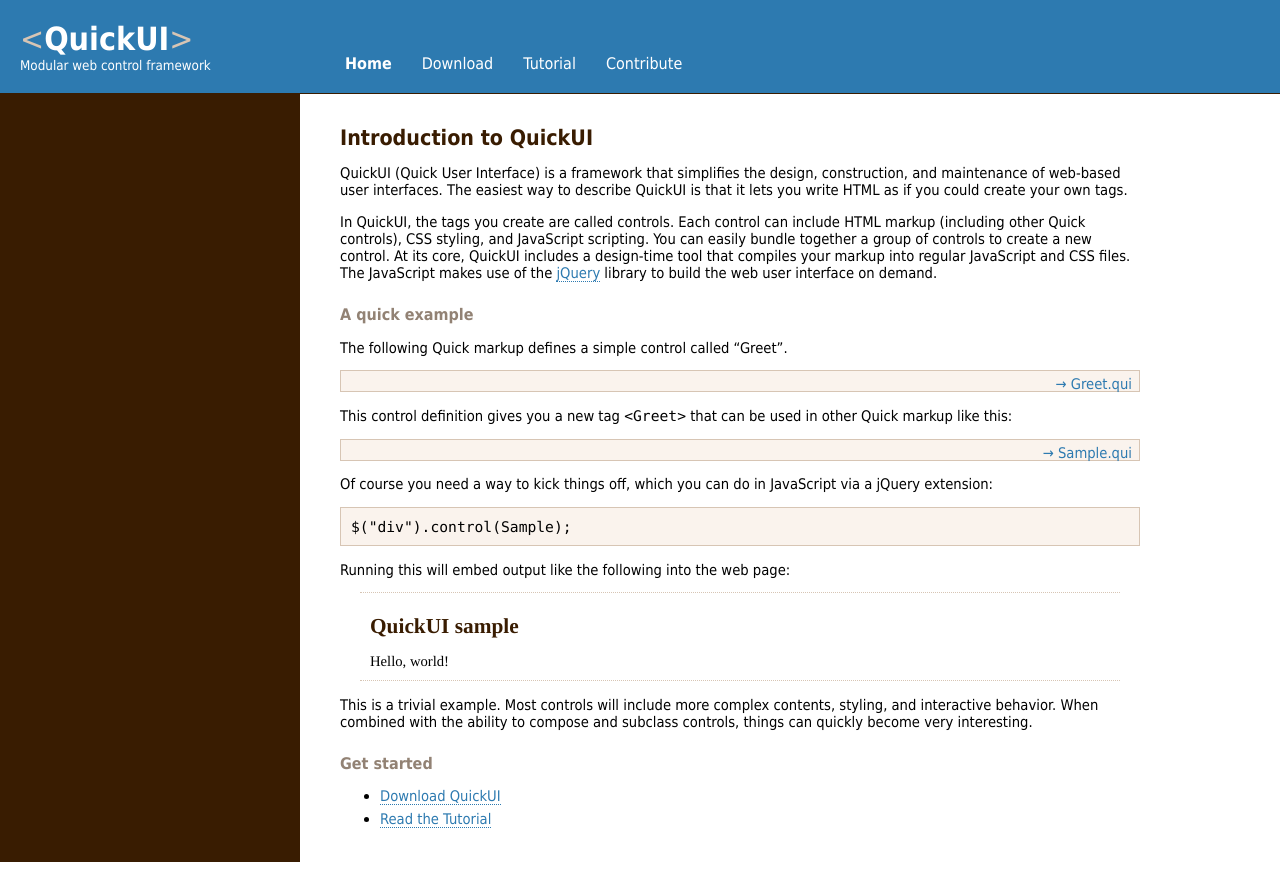
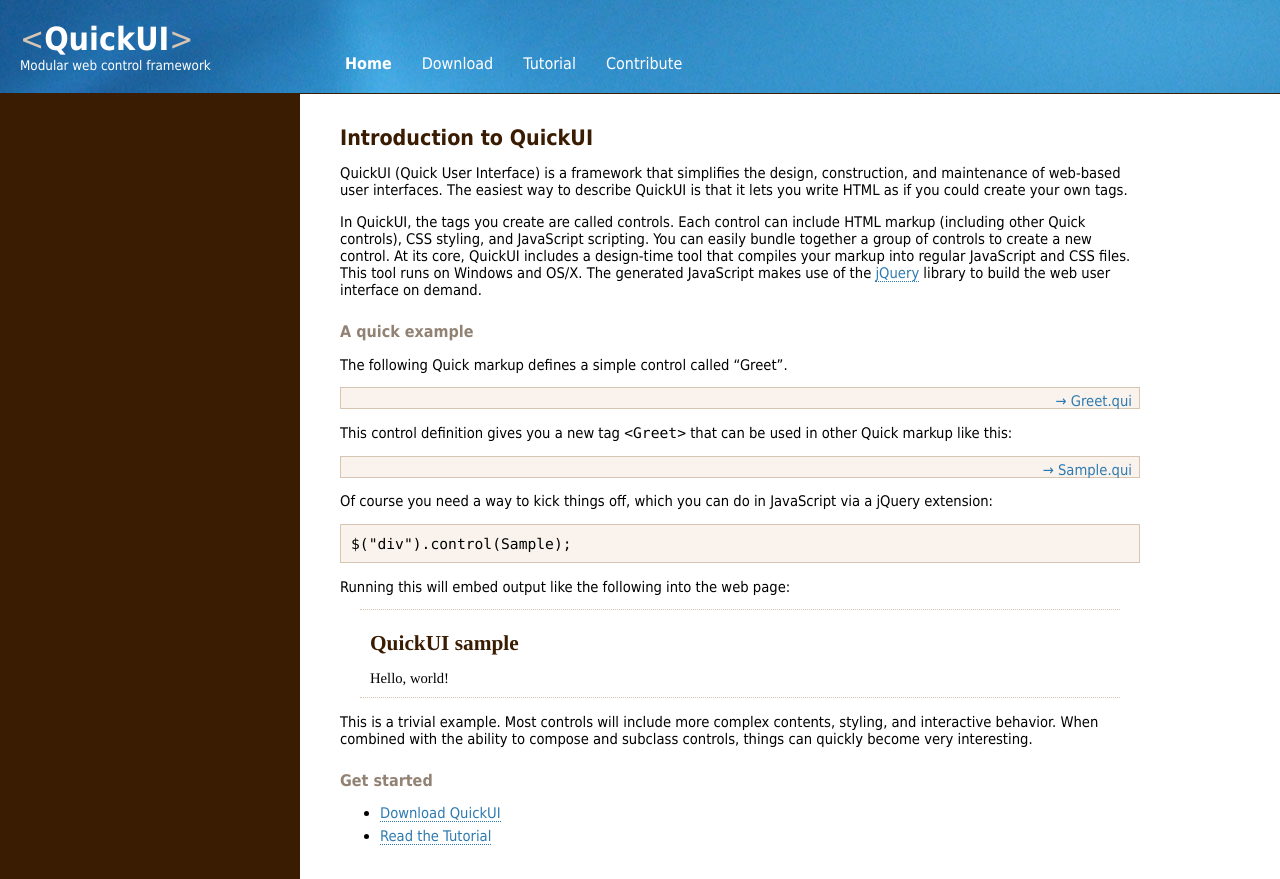
Before and after one commit to JanMiksovsky/quickui, a plain HTML site: page site/home/default.html in a window 1280 px wide. Drawn offline with Linux system fonts and the light colour scheme; no server answers.

```diff
--- a/site/controls/controls.css
+++ b/site/controls/controls.css
@@ -68,7 +68,7 @@
 }
 
 .SitePage #topRow {
-	background-image: url(/Qui/site/resources/water.jpg);
+	background-image: url(/QuickUI/site/resources/water.jpg);
 	background-repeat: no-repeat;
 	background-color: #2d7ab0;
 	border-bottom: 1px solid #391c01;
--- a/site/controls/controls.js
+++ b/site/controls/controls.js
@@ -49,7 +49,7 @@
 		if (window.location.hostname == "127.0.0.1" &&
 			href.substr(0,7) != "http://")
 		{
-			href = "/Qui/site" + href;
+			href = "/QuickUI/site" + href;
 		}
 		window.location.href = href;
 	},
--- a/site/home/home.js
+++ b/site/home/home.js
@@ -26,7 +26,7 @@
 				$("<p />")
 				.append(
 					QuickControl.nodes(
-						" In QuickUI, the tags you create are called controls. Each control can include HTML markup (including other Quick controls), CSS styling, and JavaScript scripting. You can easily bundle together a group of controls to create a new control. At its core, QuickUI includes a design-time tool that compiles your markup into regular JavaScript and CSS files. The JavaScript makes use of the ",
+						" In QuickUI, the tags you create are called controls. Each control can include HTML markup (including other Quick controls), CSS styling, and JavaScript scripting. You can easily bundle together a group of controls to create a new control. At its core, QuickUI includes a design-time tool that compiles your markup into regular JavaScript and CSS files. This tool runs on Windows and OS/X. The generated JavaScript makes use of the ",
 						QuickControl.create(Link, {
 							content: "jQuery",
 							href: "http://jquery.com",
```
Also changed, not shown: site/tutorial/index.html (+1 -1 lines), 11 other files.
